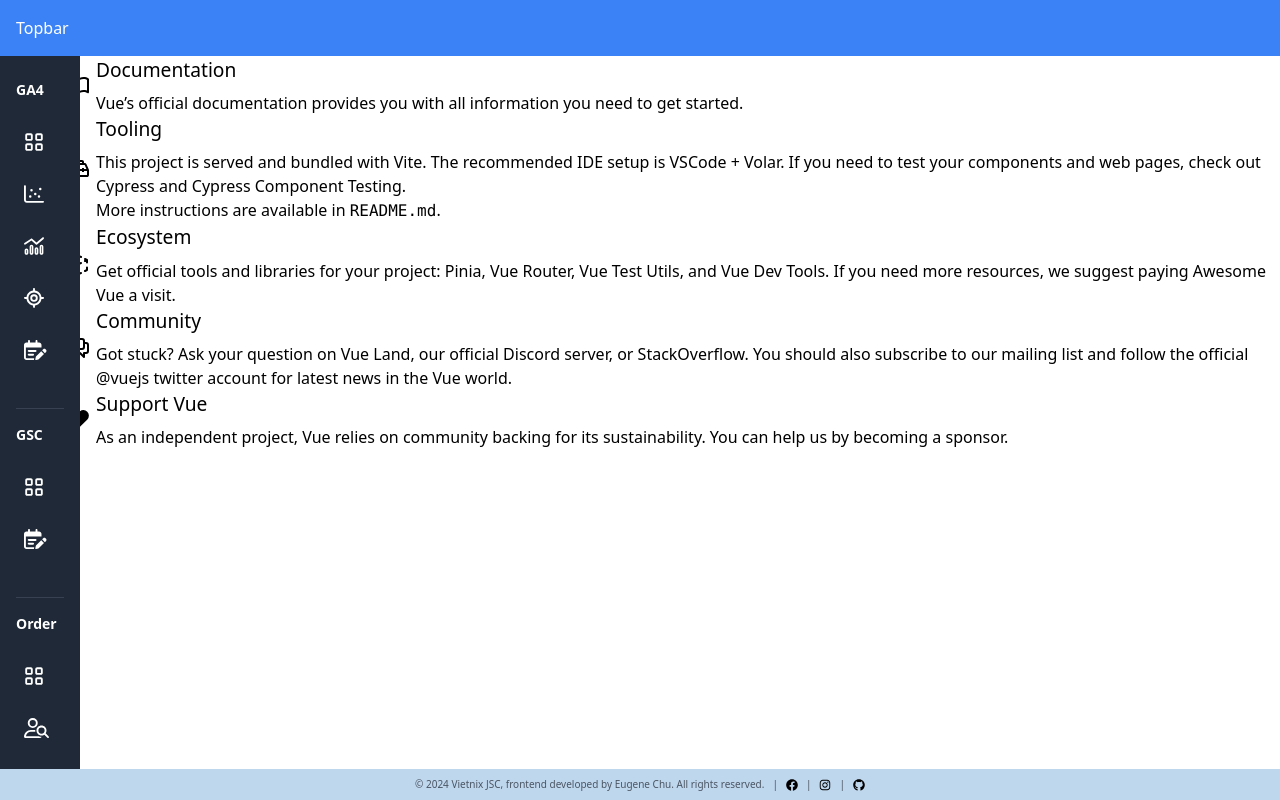
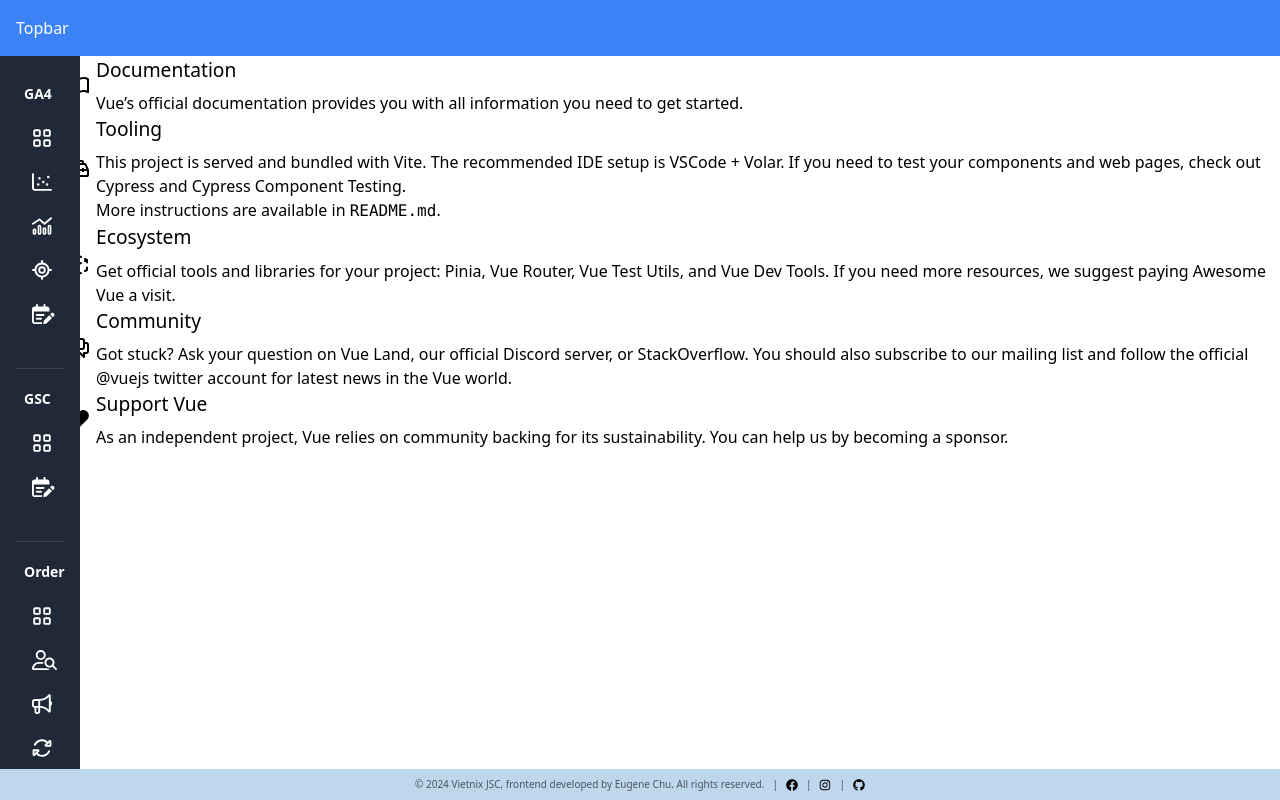
Before and after one commit to vietnix-org/internal_fe, a Vue app: page / in a window 1280 px wide. Both pictures are taken after a click on the button 104 px from the left and 292 px from the top of the page. Built offline with nearby package versions, Linux system fonts and the light colour scheme.

Commit message:
hovers to all items

```diff
--- a/src/components/Sidebar/Sidebar.vue
+++ b/src/components/Sidebar/Sidebar.vue
@@ -10,7 +10,7 @@
   >
     <div class="mb-8">
       <div
-        class="flex items-center justify-between cursor-pointer"
+        class="flex items-center justify-between cursor-pointer py-1 px-2 rounded-lg hover:bg-gray-700 dark:hover:bg-gray-700"
         @click="toggleGroup('ga4')"
       >
         <h2
@@ -22,14 +22,14 @@
         <font-awesome-icon
           v-if="!isSidebarCollapsed"
           :icon="['fac', ga4Icon]"
-          class="h-5 w-5 text-white dark:text-white hover:opacity-75 rounded-corner-icon"
+          class="h-5 w-5 text-white dark:text-white hover:opacity-75"
         />
       </div>
-      <ul v-show="isGa4Expanded || isSidebarCollapsed" class="mt-4">
+      <ul v-show="isGa4Expanded || isSidebarCollapsed" class="mt-2">
         <li
           v-for="route in ga4Routes"
           :key="route.path"
-          class="group/item flex items-center py-2 rounded-lg hover:bg-gray-700 dark:hover:bg-gray-700"
+          class="group/item flex items-center py-1 px-2 rounded-lg hover:bg-gray-700 dark:hover:bg-gray-700"
           :class="[isSidebarCollapsed ? 'gap-2' : 'gap-4']"
         >
           <router-link
@@ -49,7 +49,7 @@
     <hr class="my-4 border-gray-700 dark:border-gray-600" />
     <div class="mb-8">
       <div
-        class="flex items-center justify-between cursor-pointer"
+        class="flex items-center justify-between cursor-pointer py-1 px-2 rounded-lg hover:bg-gray-700 dark:hover:bg-gray-700"
         @click="toggleGroup('gsc')"
       >
         <h2
@@ -61,14 +61,14 @@
         <font-awesome-icon
           v-if="!isSidebarCollapsed"
           :icon="['fac', gscIcon]"
-          class="h-5 w-5 text-white dark:text-white hover:opacity-75 rounded-corner-icon"
+          class="h-5 w-5 text-white dark:text-white hover:opacity-75"
         />
       </div>
-      <ul v-show="isGscExpanded || isSidebarCollapsed" class="mt-4">
+      <ul v-show="isGscExpanded || isSidebarCollapsed" class="mt-2">
         <li
           v-for="route in gscRoutes"
           :key="route.path"
-          class="group/item flex items-center py-2 rounded-lg hover:bg-gray-700 dark:hover:bg-gray-700"
+          class="group/item flex items-center py-1 px-2 rounded-lg hover:bg-gray-700 dark:hover:bg-gray-700"
           :class="[isSidebarCollapsed ? 'gap-2' : 'gap-4']"
         >
           <router-link
@@ -88,7 +88,7 @@
     <hr class="my-4 border-gray-700 dark:border-gray-600" />
     <div>
       <div
-        class="flex items-center justify-between cursor-pointer"
+        class="flex items-center justify-between cursor-pointer py-1 px-2 rounded-lg hover:bg-gray-700 dark:hover:bg-gray-700"
         @click="toggleGroup('order')"
       >
         <h2
@@ -100,14 +100,14 @@
         <font-awesome-icon
           v-if="!isSidebarCollapsed"
           :icon="['fac', orderIcon]"
-          class="h-5 w-5 text-white dark:text-white hover:opacity-75 rounded-corner-icon"
+          class="h-5 w-5 text-white dark:text-white hover:opacity-75"
         />
       </div>
-      <ul v-show="isOrderExpanded || isSidebarCollapsed" class="mt-4">
+      <ul v-show="isOrderExpanded || isSidebarCollapsed" class="mt-2">
         <li
           v-for="route in orderRoutes"
           :key="route.path"
-          class="group/item flex items-center py-2 rounded-lg hover:bg-gray-700 dark:hover:bg-gray-700"
+          class="group/item flex items-center py-1 px-2 rounded-lg hover:bg-gray-700 dark:hover:bg-gray-700"
           :class="[isSidebarCollapsed ? 'gap-2' : 'gap-4']"
         >
           <router-link
```
